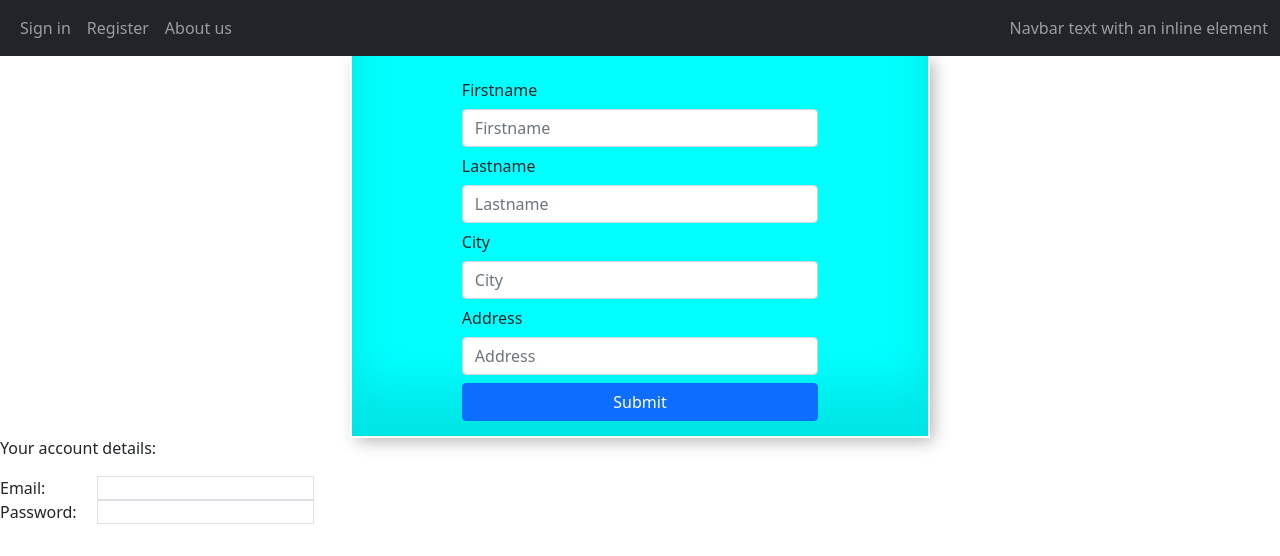
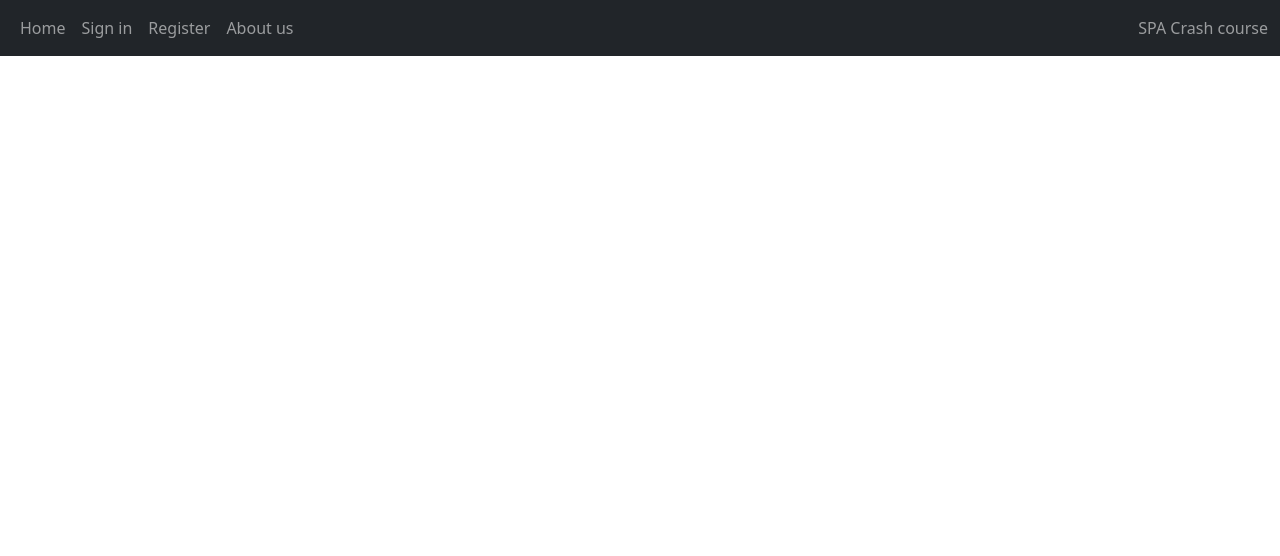
Before and after one commit to damiankreft/SomeAngularApp, an Angular app: page / in a window 1280 px wide. Shown: the top 556 px of the page. Built offline with nearby package versions, Linux system fonts and the light colour scheme; no server answers.

Commit message:
Fix navigation links. Add Home to navigation bar.

```diff
--- a/src/app/app-routing.module.ts
+++ b/src/app/app-routing.module.ts
@@ -4,8 +4,8 @@ import { AccountRegisterComponent } from './accountComponents/register/register.
 import { AccountSignInComponent } from './accountComponents/sign-in/sign-in.component';
 
 const routes: Routes = [
-  { path: 'register', component: AccountRegisterComponent },
-  { path: 'login', component: AccountSignInComponent }
+  { path: 'sign-in', component: AccountRegisterComponent },
+  { path: 'register', component: AccountSignInComponent }
 ];
 
 @NgModule({
--- a/src/app/app.component.html
+++ b/src/app/app.component.html
@@ -1,4 +1,2 @@
+<app-navigation></app-navigation>
 <router-outlet></router-outlet>
-<app-navigation></app-navigation>
-<app-register></app-register>
-<app-sign-in></app-sign-in>
--- a/src/app/navigation/navigation.component.html
+++ b/src/app/navigation/navigation.component.html
@@ -6,17 +6,20 @@
         <div class="collapse navbar-collapse" id="navbarText">
             <ul class="navbar-nav me-auto mb-2 mb-lg-0">
                 <li class="nav-item">
-                    <a class="nav-link" routerLink="app-sign-in">Sign in</a>
+                    <a class="nav-link" routerLink="/">Home</a>
                 </li>
                 <li class="nav-item">
-                    <a class="nav-link" routerLink="app-register">Register</a>
+                    <a class="nav-link" routerLink="/sign-in">Sign in</a>
                 </li>
                 <li class="nav-item">
-                    <a class="nav-link" routerLink="about">About us</a>
+                    <a class="nav-link" routerLink="/register">Register</a>
+                </li>
+                <li class="nav-item">
+                    <a class="nav-link" routerLink="/about">About us</a>
                 </li>
             </ul>
             <span class="navbar-text">
-                Navbar text with an inline element
+                SPA Crash course
             </span>
         </div>
     </div>
```
